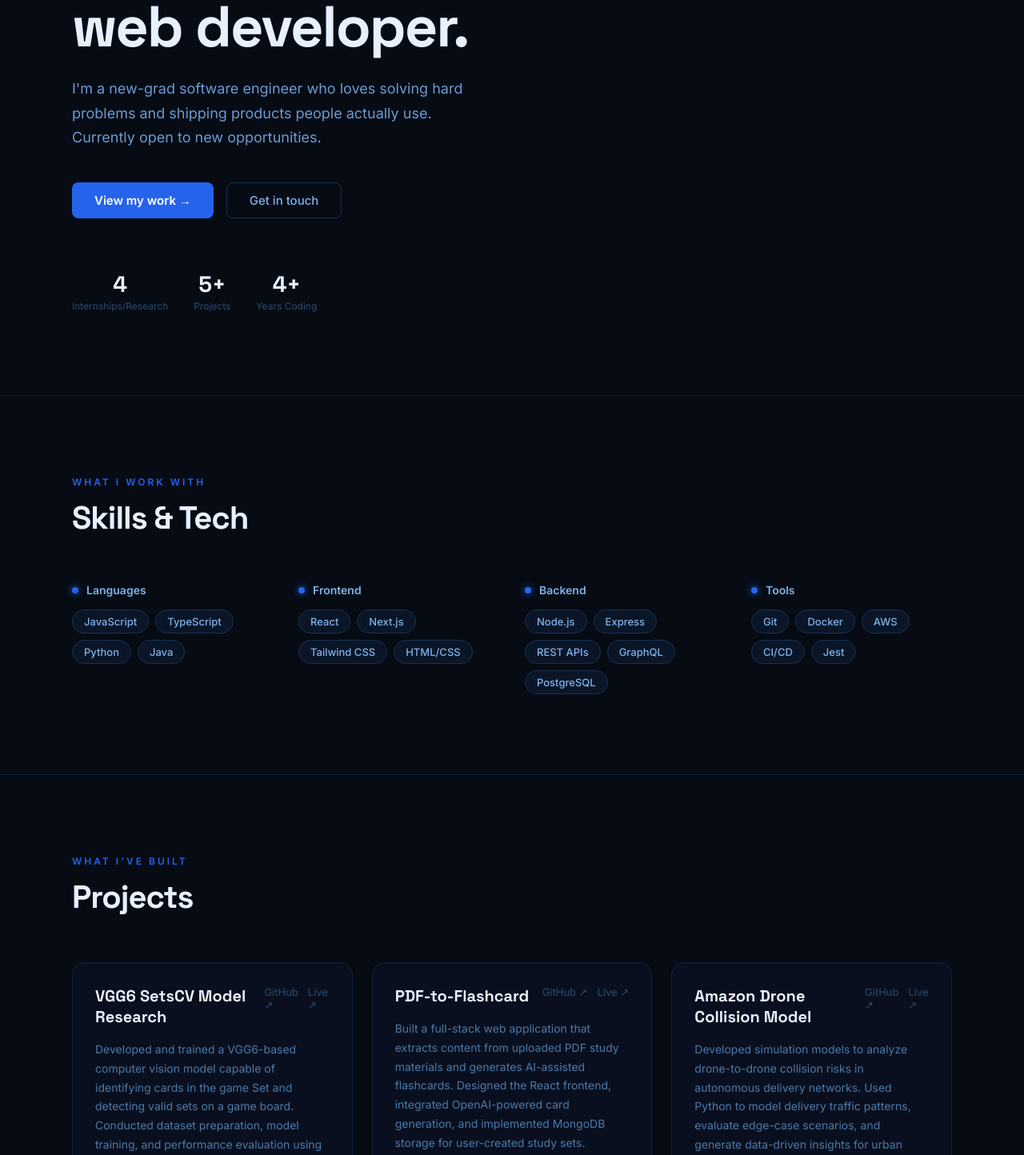
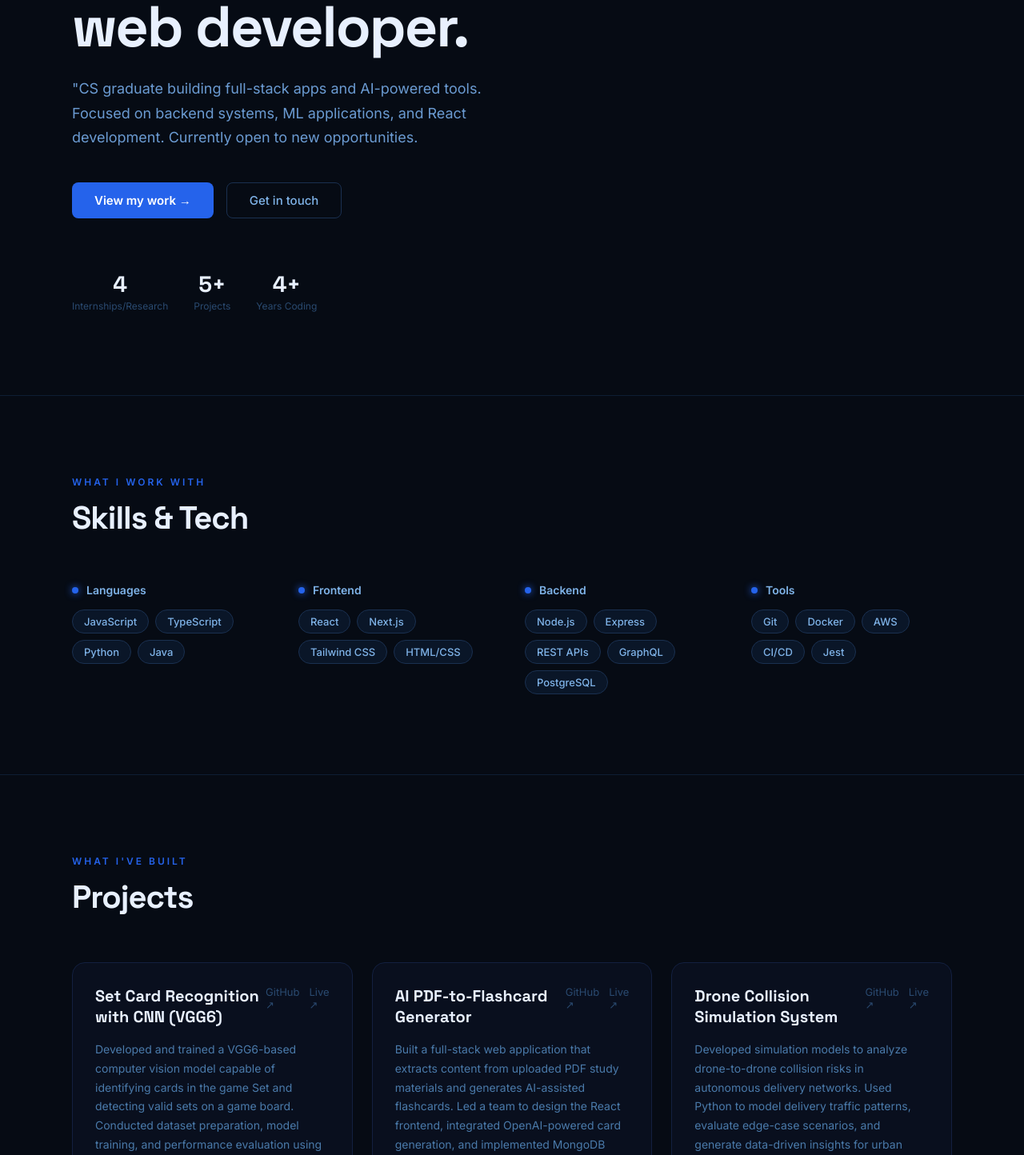
Before and after one commit to angelodeasis/profolio, a React app: page / in a window 1280 px wide. Shown: the part 306-1750 px from the top of the page at 80% size. Built offline with nearby package versions, Linux system fonts and the light colour scheme; the HTML template or start-up script is replaced by a standard one.

Commit message:
Fixed desc.

```diff
--- a/src/components/Hero.jsx
+++ b/src/components/Hero.jsx
@@ -66,8 +66,8 @@ export default function Hero({ onScrollTo }) {
               marginBottom: 40,
             }}
           >
-            I'm a new-grad software engineer who loves solving hard problems and shipping
-            products people actually use. Currently open to new opportunities.
+            "CS graduate building full-stack apps and AI-powered tools. Focused on backend systems, ML applications, and React development. Currently open to new opportunities.
+
           </p>
         </FadeIn>
 
--- a/src/data/projects.js
+++ b/src/data/projects.js
@@ -1,8 +1,10 @@
 export const PROJECTS = [
   {
-    title: "VGG6 SetsCV Model Research",
+    title: "Set Card Recognition with CNN (VGG6)",
     description:
       "Developed and trained a VGG6-based computer vision model capable of identifying cards in the game Set and detecting valid sets on a game board. Conducted dataset preparation, model training, and performance evaluation using PyTorch and OpenCV.",
+    proof:
+      "Detects valid Set combinations from board images using a trained CNN model.",
     stack: [
       "Python",
       "PyTorch",
@@ -15,9 +17,11 @@ export const PROJECTS = [
     live: "#",
   },
   {
-    title: "PDF-to-Flashcard",
+    title: "AI PDF-to-Flashcard Generator",
     description:
-      "Built a full-stack web application that extracts content from uploaded PDF study materials and generates AI-assisted flashcards. Designed the React frontend, integrated OpenAI-powered card generation, and implemented MongoDB storage for user-created study sets.",
+      "Built a full-stack web application that extracts content from uploaded PDF study materials and generates AI-assisted flashcards. Led a team to design the React frontend, integrated OpenAI-powered card generation, and implemented MongoDB storage for user-created study sets.",
+    proof:
+      "Generates structured flashcards from PDFs in seconds using LLM-based processing.",
     stack: [
       "Python",
       "TypeScript",
@@ -30,9 +34,11 @@ export const PROJECTS = [
     live: "#",
   },
   {
-    title: "Amazon Drone Collision Model",
+    title: "Drone Collision Simulation System",
     description:
       "Developed simulation models to analyze drone-to-drone collision risks in autonomous delivery networks. Used Python to model delivery traffic patterns, evaluate edge-case scenarios, and generate data-driven insights for urban drone routing systems.",
+    proof:
+      "Simulated 1,000+ drone delivery paths to evaluate collision risk scenarios.",
     stack: [
       "Python",
       "NumPy",
```
